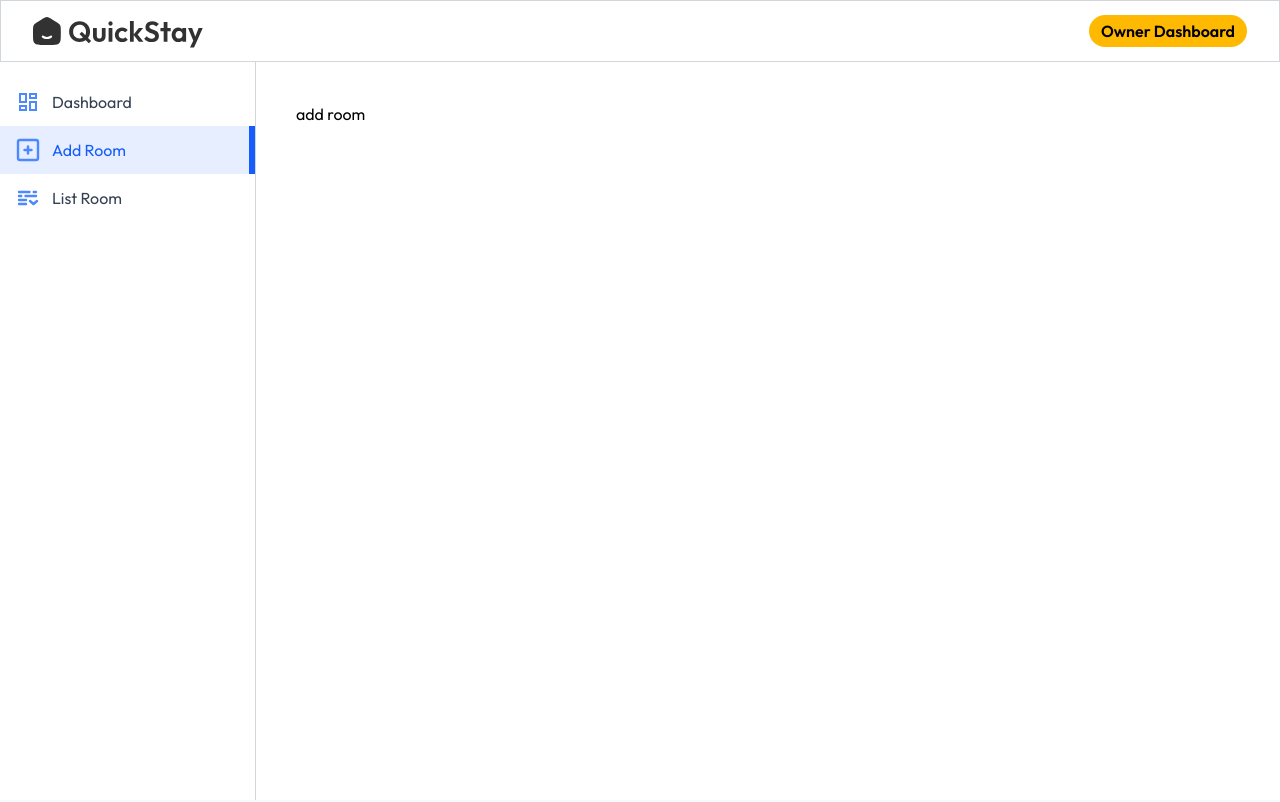
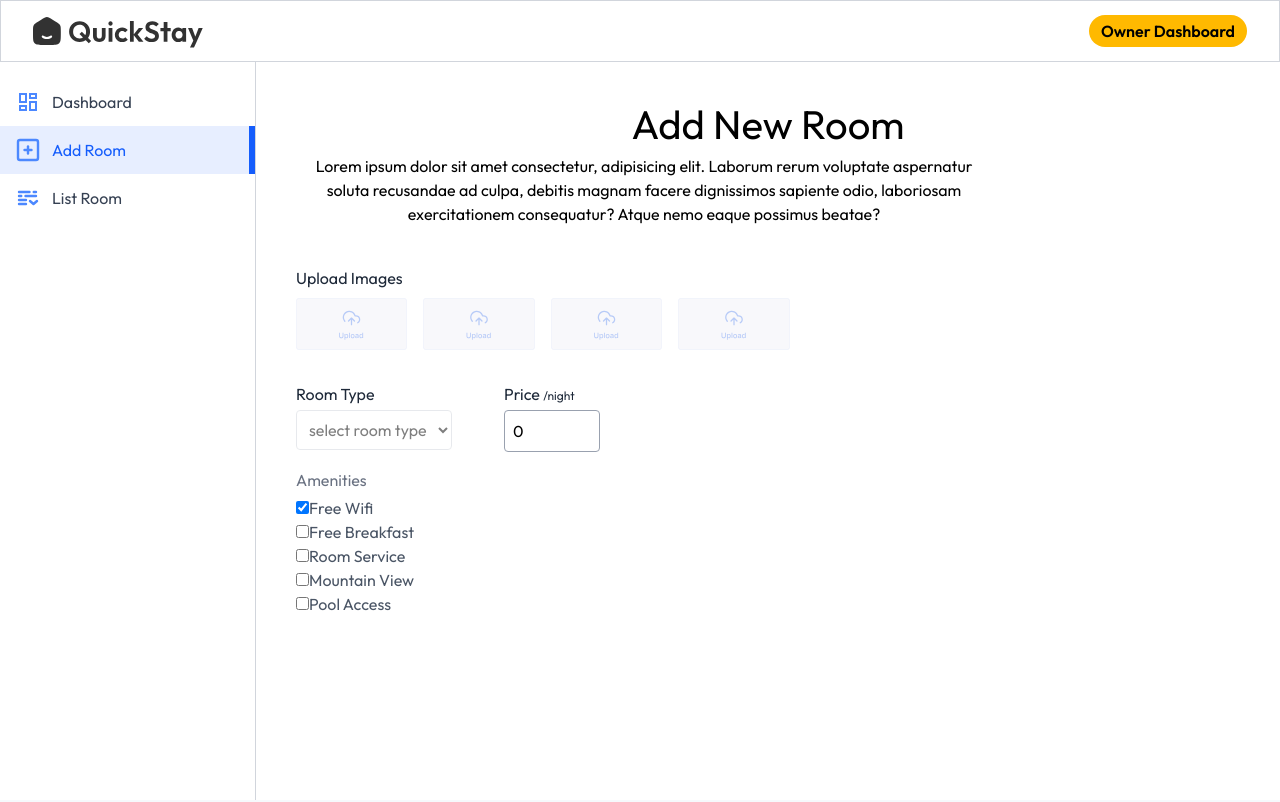
Before and after one commit to ali-I-salhab/Hotel_Booking, a React (Vite) app in the folder client/: page /owner/add-room in a window 1280 px wide. Shown: the top 802 px of the page. Built offline with nearby package versions, Linux system fonts and the light colour scheme; a web font is replaced by a local one.

Commit message:
owner / addroom form

```diff
--- a/client/src/pages/hotelOwner/AddRoom.jsx
+++ b/client/src/pages/hotelOwner/AddRoom.jsx
@@ -1,7 +1,126 @@
-import React from "react";
+import React, { useState } from "react";
+import Title from "../../components/Title";
+import { assets } from "../../assets/assets";
 
 const AddRoom = () => {
-  return <div>add room</div>;
+  const [images, setImages] = useState({
+    1: null,
+    2: null,
+    3: null,
+    4: null,
+  });
+  const [input, setInput] = useState({
+    roomType: "",
+    pricePerNight: 0,
+    amenities: {
+      "Free Wifi": true,
+      "Free Breakfast": false,
+      "Room Service": false,
+      "Mountain View": false,
+      "Pool Access": false,
+    },
+  });
+  return (
+    <form>
+      <Title
+        title={"Add New Room"}
+        subTilte={
+          "      Lorem ipsum dolor sit amet consectetur, adipisicing elit. Laborum rerum voluptate aspernatur soluta recusandae ad culpa, debitis magnam facere dignissimos sapiente odio, laboriosam exercitationem consequatur? Atque nemo eaque possimus beatae?"
+        }
+        font={"outfit"}
+      />
+      {/* Upload Area for images */}
+      <p className="text-gray-800 mt-10">Upload Images</p>
+      <div className="grid-cols-2 sm:flex gap-4 my-2 flex-wrap">
+        {Object.keys(images).map((key) => {
+          return (
+            <div key={key}>
+              <label htmlFor={`roomimage${key}`} key={key}>
+                <img
+                  className="max-h-13 cursor-pointer opacity-45"
+                  src={
+                    images[key]
+                      ? URL.createObjectURL(images[key])
+                      : assets.uploadArea
+                  }
+                  alt=""
+                />
+                <input
+                  type="file"
+                  accept="image/*"
+                  id={`roomimage${key}`}
+                  key={key}
+                  hidden
+                  onChange={(e) => {
+                    setImages({ ...images, [key]: e.target.files[0] });
+                  }}
+                />
+              </label>
+            </div>
+          );
+        })}
+      </div>
+      <div className="w-full flex max-sm:flex-col sm:gap-4 mt-4">
+        <div className="flex-1 max-w-48">
+          <p className="text-gray-800 mt-4">Room Type</p>
+          <select
+            className="border opacity-50 border-gray-300 mt-1 rounded p-2"
+            onChange={(e) => {
+              setInput({ ...input, roomType: e.target.value });
+            }}
+            value={input.roomType}
+          >
+            <option value="">select room type</option>
+            <option value="single bed">single bed</option>
+            <option value="double bed">double bed</option>
+            <option value="luxury room">luxury room</option>
+            <option value="family suite">family suite</option>
+          </select>
+        </div>
+        <div>
+          <p className="mt-4 text-gray-800">
+            Price <span className="text-xs">/night</span>
+          </p>
+          <input
+            type="number"
+            placeholder="0"
+            className="border border-gray-400 mt-1 rounded p-2 w-24"
+            value={input.pricePerNight}
+            onChange={() => {
+              setInput({ ...input, pricePerNight: e.target.value });
+            }}
+          />
+        </div>
+      </div>
+      <p className="text-gray-500 mt-4"> Amenities</p>
+      <div className="flex flex-col flex-wrap mt-1 text-gray-600 max-w-sm">
+        {Object.keys(input.amenities).map((key) => {
+          return (
+            <div key={key}>
+              <input
+                type="checkbox"
+                id={key}
+                checked={input.amenities[key]}
+                onChange={() => {
+                  setInput({
+                    ...input,
+                    amenities: {
+                      ...input.amenities,
+                      [key]: !input.amenities[key],
+                    },
+                  });
+                }}
+              />
+              <label htmlFor={key}>{key}</label>
+            </div>
+          );
+        })}
+      </div>
+      <button className="bg-primary-600 mt-4 text-white p-3 rounded cursor-pointer">
+        Add Room
+      </button>
+    </form>
+  );
 };
 
 export default AddRoom;
```
